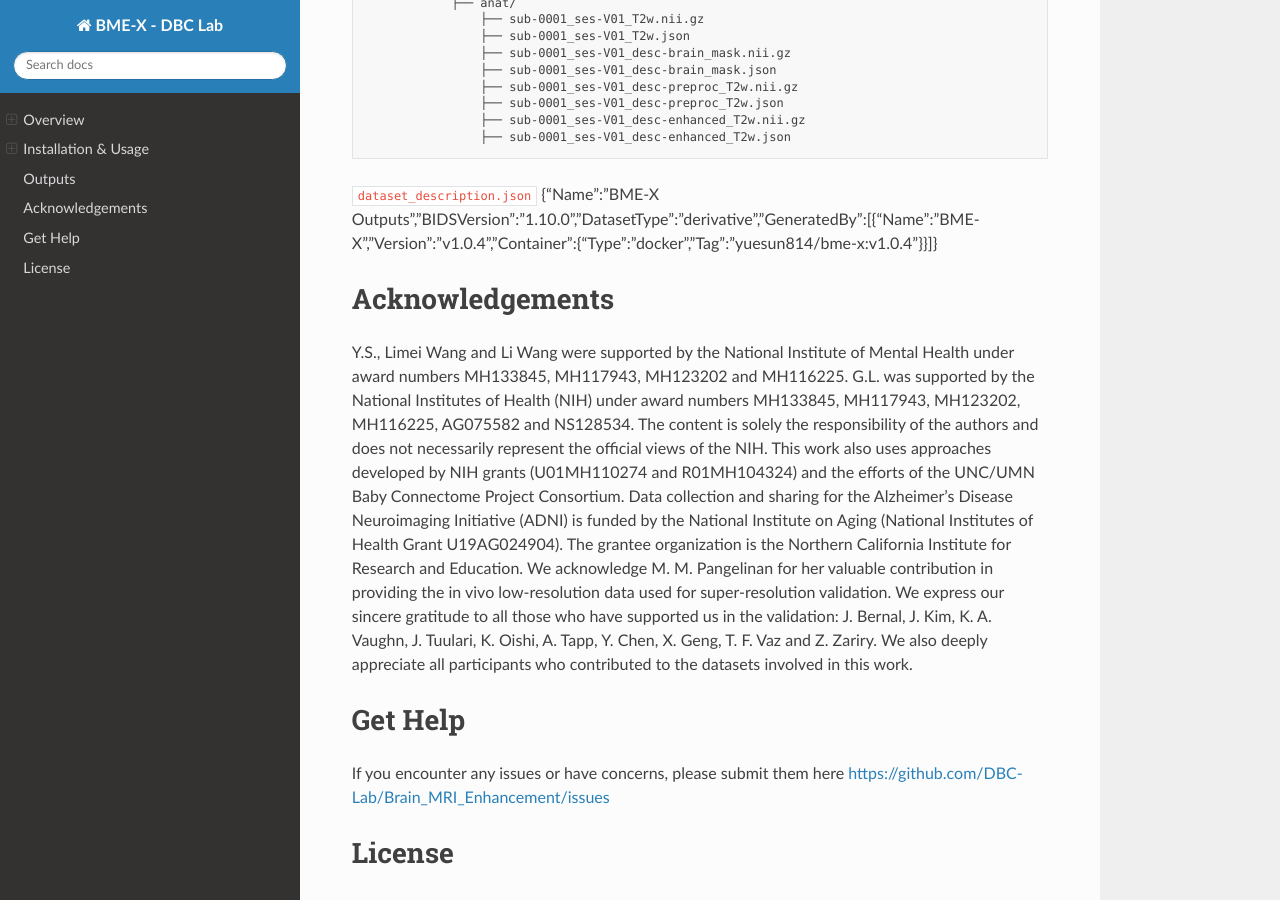
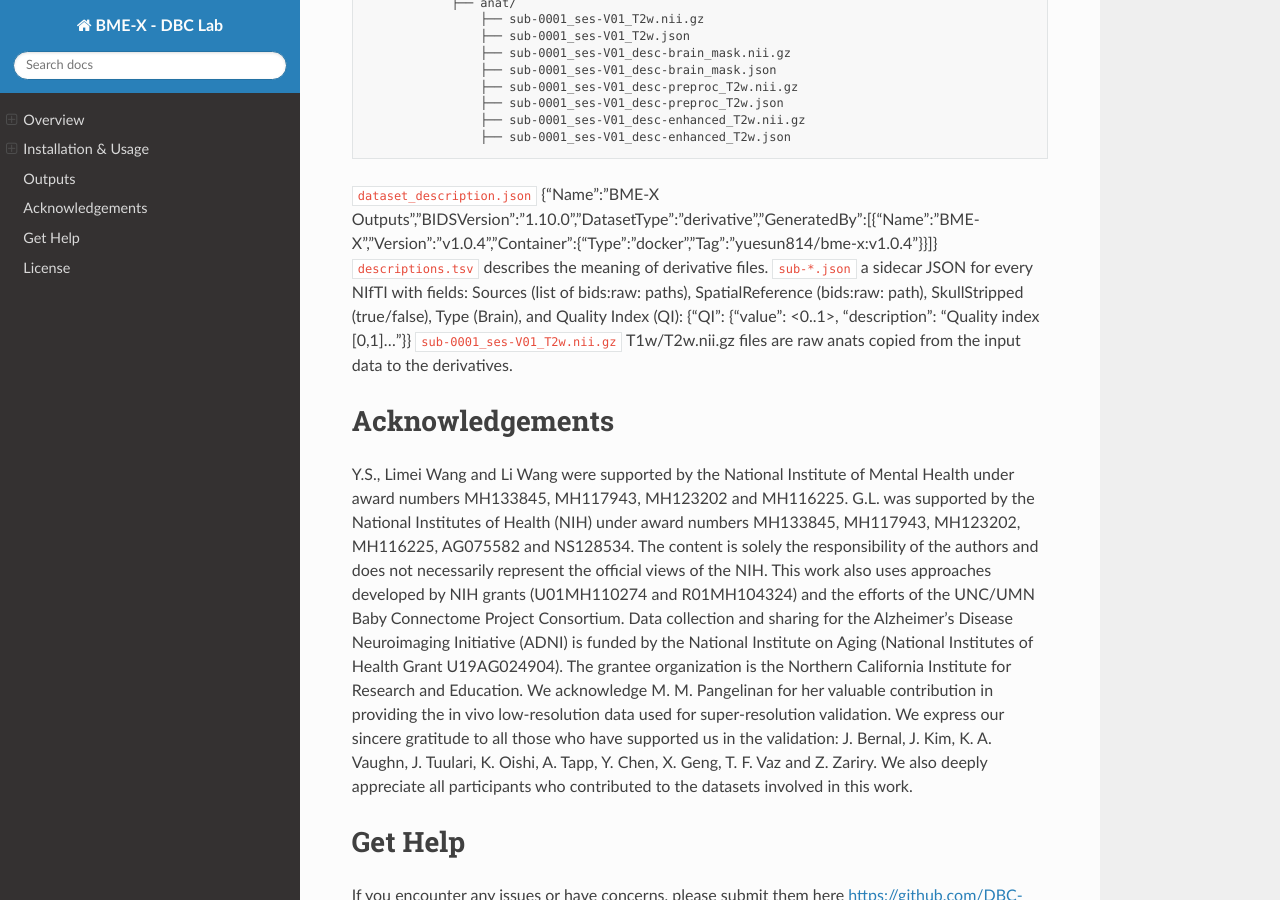
Before and after one commit to DBC-Lab/Brain_MRI_Enhancement, a Sphinx documentation site: the page built from source/index.rst, in a window 1280 px wide and 900 px high, scrolled down 6204 px. Built offline with Sphinx 7.4.7 and the Read the Docs theme 3.1.0, drawn with Linux system fonts in a browser that asks for light colours.

Commit message:
Update index.rst

```diff
--- a/source/index.rst
+++ b/source/index.rst
@@ -163,6 +163,9 @@
                     ├── sub-0001_ses-V01_desc-enhanced_T2w.json
 
 ``dataset_description.json`` {"Name":"BME-X Outputs","BIDSVersion":"1.10.0","DatasetType":"derivative","GeneratedBy":[{"Name":"BME-X","Version":"v1.0.4","Container":{"Type":"docker","Tag":"yuesun814/bme-x:v1.0.4"}}]}
+``descriptions.tsv`` describes the meaning of derivative files.
+``sub-*.json`` a sidecar JSON for every NIfTI with fields: Sources (list of bids:raw: paths), SpatialReference (bids:raw: path), SkullStripped (true/false), Type (Brain), and Quality Index (QI): {"QI": {"value": <0..1>, "description": "Quality index [0,1]..."}}
+``sub-0001_ses-V01_T2w.nii.gz`` T1w/T2w.nii.gz files are raw anats copied from the input data to the derivatives.
 
 ==================
 Acknowledgements
```
